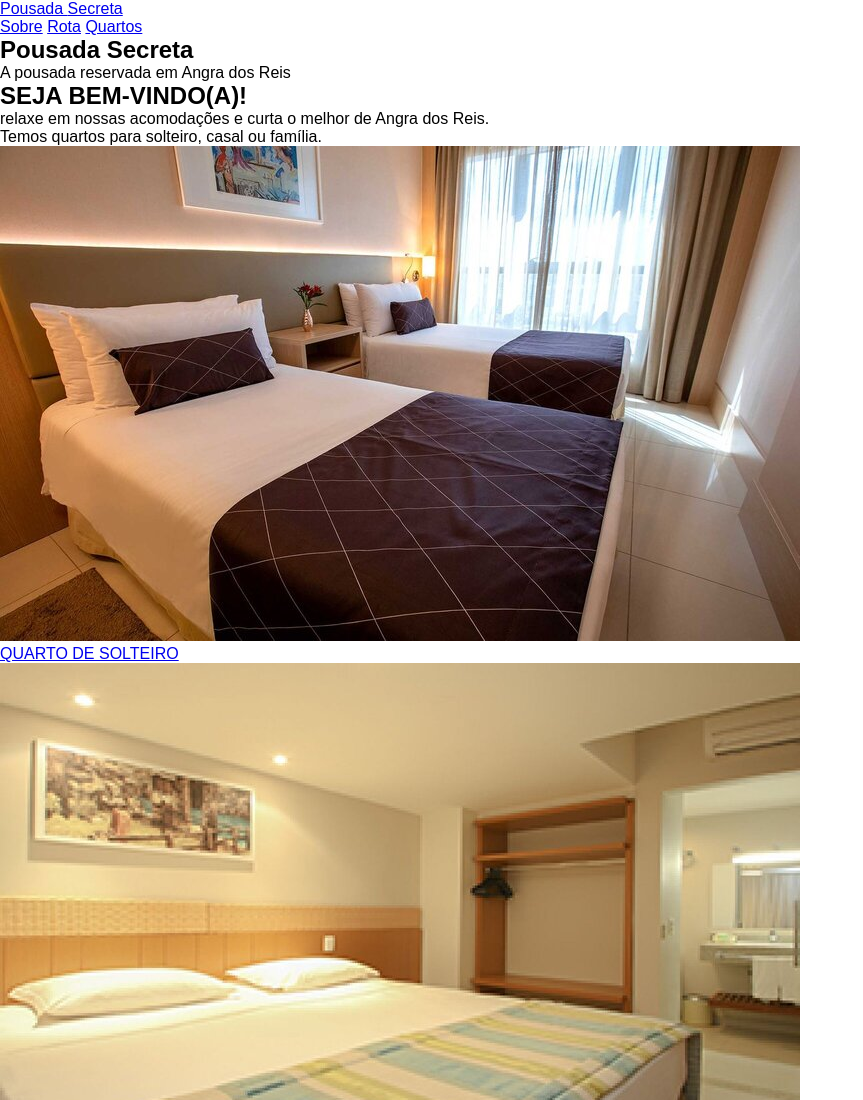
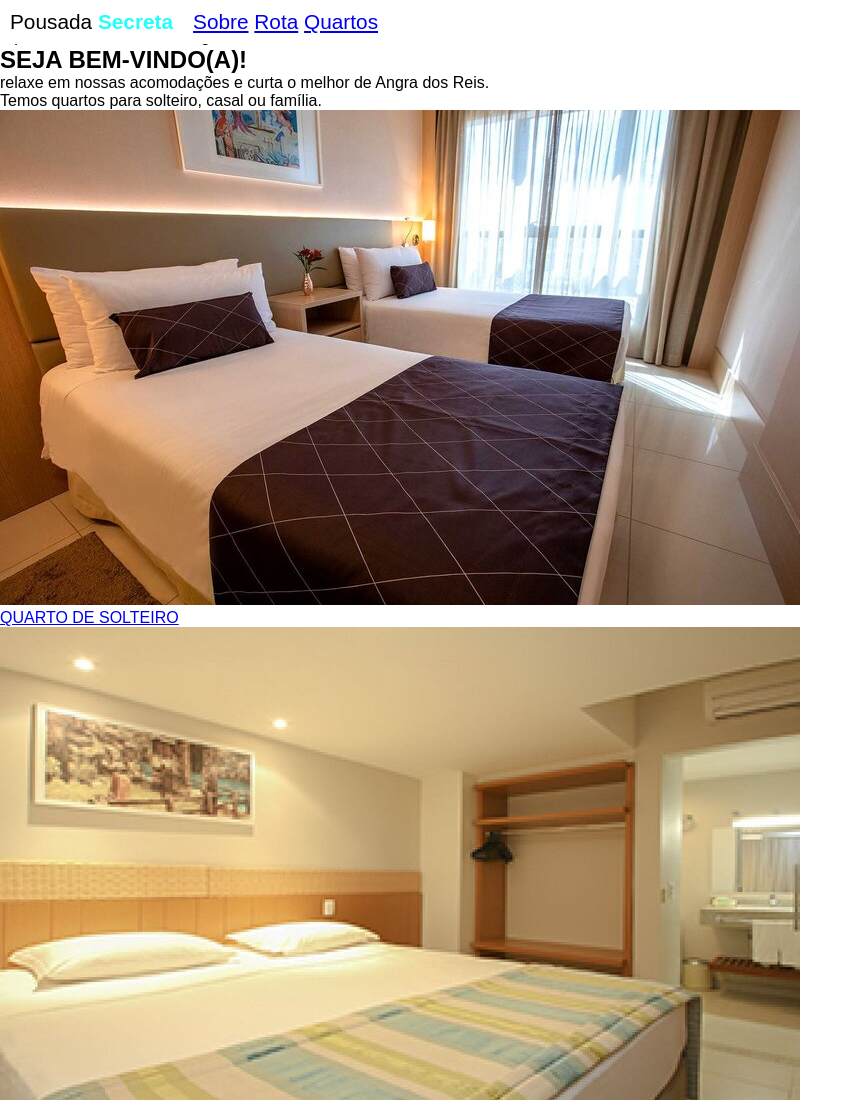
Before and after one commit to Lucasgh1/pousada-web, a plain HTML site: page index.html in a window 1280 px wide. Shown: the top 1100 px of the page, without its empty margins (0-863 px from the left). Drawn offline with Linux system fonts and the light colour scheme.

Commit message:
atualizando

```diff
--- a/estilo/style.css
+++ b/estilo/style.css
@@ -12,3 +12,30 @@
     padding: 0px;
     font-family: var(--fonte-padrao);
 }
+
+header {
+    width: 100vw;
+    position: fixed;
+    background-color: white;
+    display: flex;
+    align-items: flex-end;
+}
+
+nav#pousada-topo, nav#itens {
+    padding: 10px;
+    font-size: 1.3em;
+}
+
+nav#pousada-topo > a {
+    color: black;
+    text-decoration: none;
+}
+
+nav#itens > a {
+
+}
+
+span {
+    color: rgb(33, 255, 255);
+    font-weight: bold;
+}
--- a/index.html
+++ b/index.html
@@ -8,10 +8,10 @@
 </head>
 <body>
     <header>
-        <nav>
+        <nav id="pousada-topo">
             <a href="index.html">Pousada <span>Secreta</span></a>
         </nav>
-        <nav>
+        <nav id="itens">
             <a href="#sobre">Sobre</a>
             <a href="#rota">Rota</a>
             <a class="link-topo" href="#quartos">Quartos</a>
```
